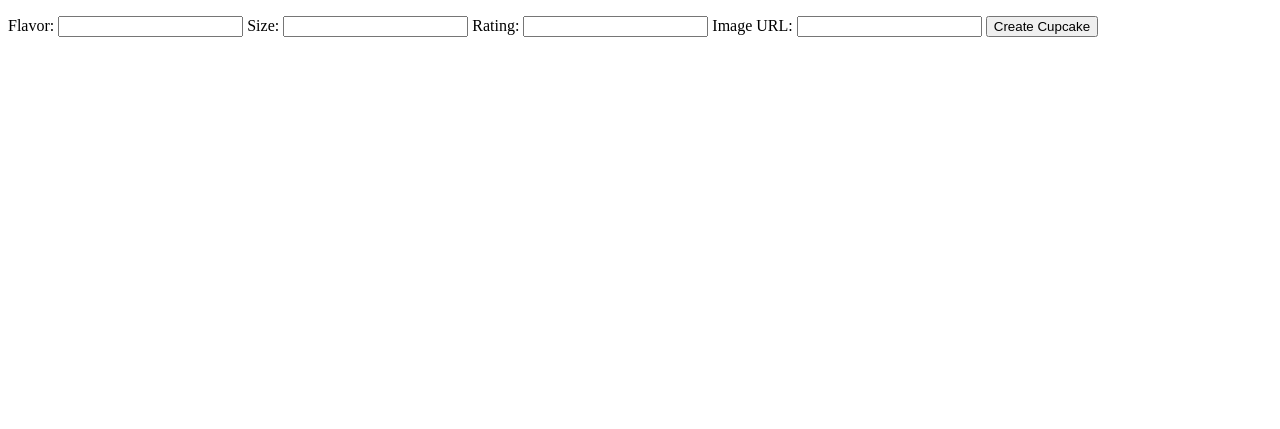
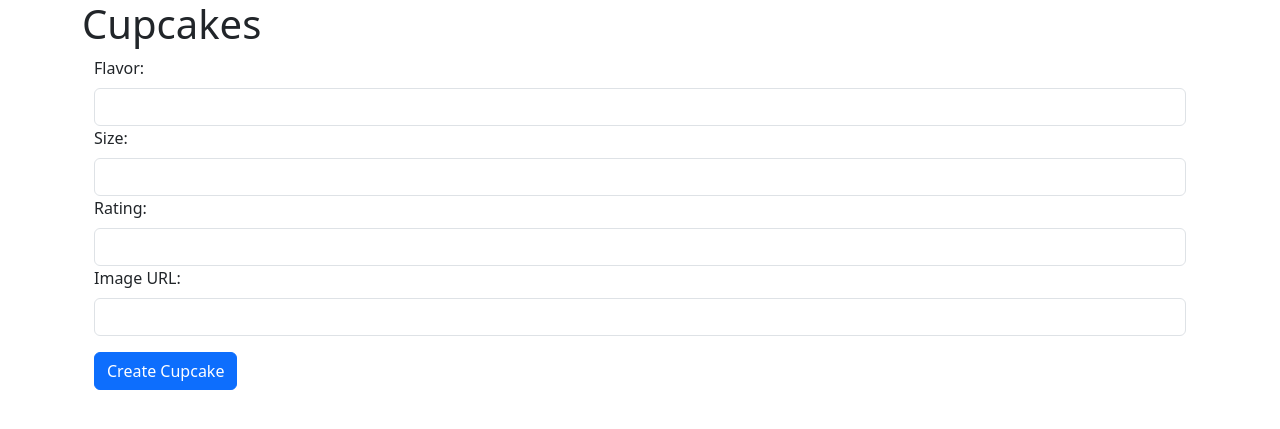
Before and after one commit to cp-alley/flask-cupcakes, a Flask app: page / in a window 1280 px wide. Shown: the top 429 px of the page. Run offline with Flask 3, Linux system fonts and the light colour scheme; data that the repository does not hold is empty.

Commit message:
Add styling

```diff
--- a/templates/home.html
+++ b/templates/home.html
@@ -5,26 +5,36 @@
   <meta charset="UTF-8">
   <meta name="viewport" content="width=device-width, initial-scale=1.0">
   <title>Cupcakes</title>
+  <link href="https://cdn.jsdelivr.net/npm/bootstrap@5.3.1/dist/css/bootstrap.min.css" rel="stylesheet"
+    integrity="sha384-4bw+/aepP/YC94hEpVNVgiZdgIC5+VKNBQNGCHeKRQN+PtmoHDEXuppvnDJzQIu9" crossorigin="anonymous">
 </head>
 
 <body>
-  <ul id="cupcake-list"></ul>
+  <main class="container">
+    <h1>Cupcakes</h1>
+    <section class="container">
 
-  <form action="" method="POST" id="add-cupcake-form">
-    <label for="flavor">Flavor:</label>
-    <input type="text" name="flavor" id="flavor-input">
-    <label for="size">Size:</label>
-    <input type="text" name="size" id="size-input">
-    <label for="rating">Rating:</label>
-    <input type="text" name="rating" id="rating-input">
-    <label for="image_url">Image URL:</label>
-    <input type="text" name="image_url" id="image-input">
-    <button type="submit">Create Cupcake</button>
-  </form>
+      <form action="" method="POST" id="add-cupcake-form">
+        <label class="form-label" for="flavor">Flavor:</label>
+        <input class="form-control" type="text" name="flavor" id="flavor-input">
+        <label class="form-label" for="size">Size:</label>
+        <input class="form-control" type="text" name="size" id="size-input">
+        <label class="form-label" for="rating">Rating:</label>
+        <input class="form-control" type="text" name="rating" id="rating-input">
+        <label class="form-label" for="image_url">Image URL:</label>
+        <input class="form-control" type="text" name="image_url" id="image-input">
+        <button class="btn btn-primary mt-3" type="submit">Create Cupcake</button>
+      </form>
+    </section>
+    <section class="container">
 
-  <script src="https://code.jquery.com/jquery-3.7.1.js" integrity="sha256-eKhayi8LEQwp4NKxN+CfCh+3qOVUtJn3QNZ0TciWLP4="
+      <ul class="list-group-horizontal list-group" id="cupcake-list"></ul>
+    </section>
+
+    <script src="https://code.jquery.com/jquery-3.7.1.js" integrity="sha256-eKhayi8LEQwp4NKxN+CfCh+3qOVUtJn3QNZ0TciWLP4="
     crossorigin="anonymous"></script>
-  <script src="/static/js/cupcake.js"></script>
+    <script src="/static/js/cupcake.js"></script>
+  </main>
 </body>
 
 </html>
```
